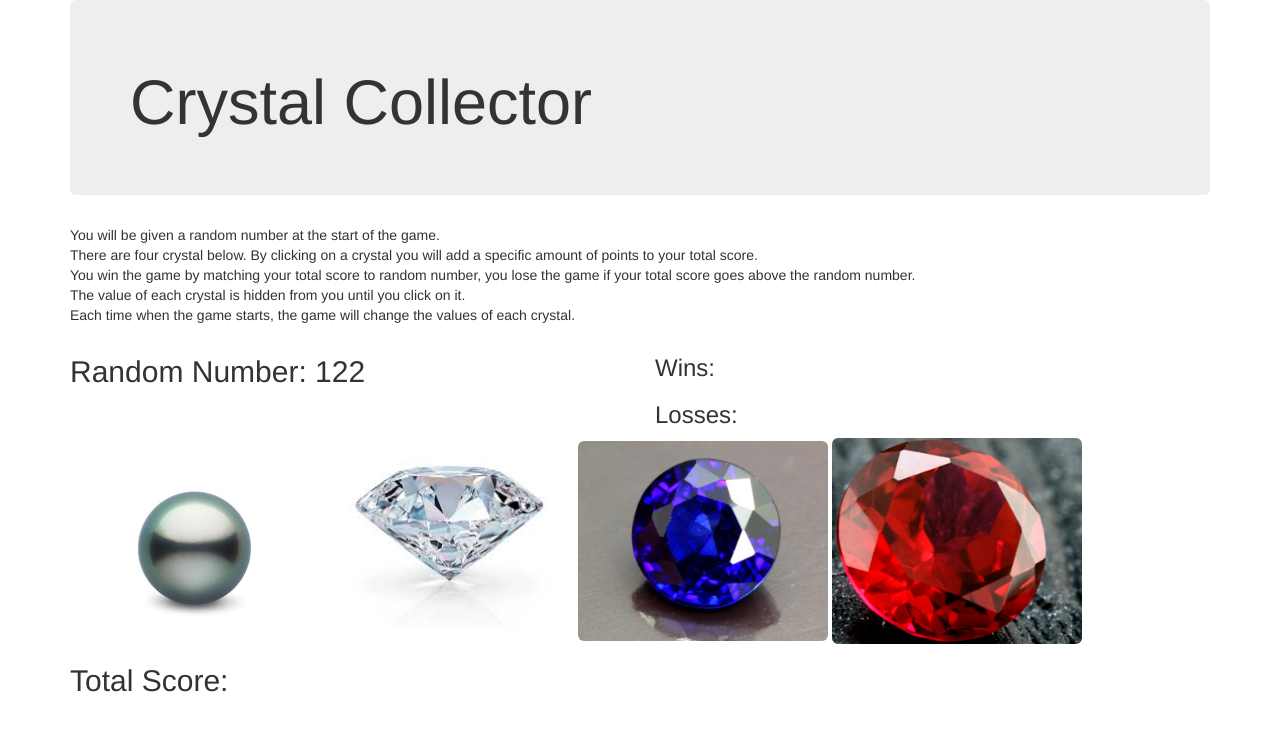
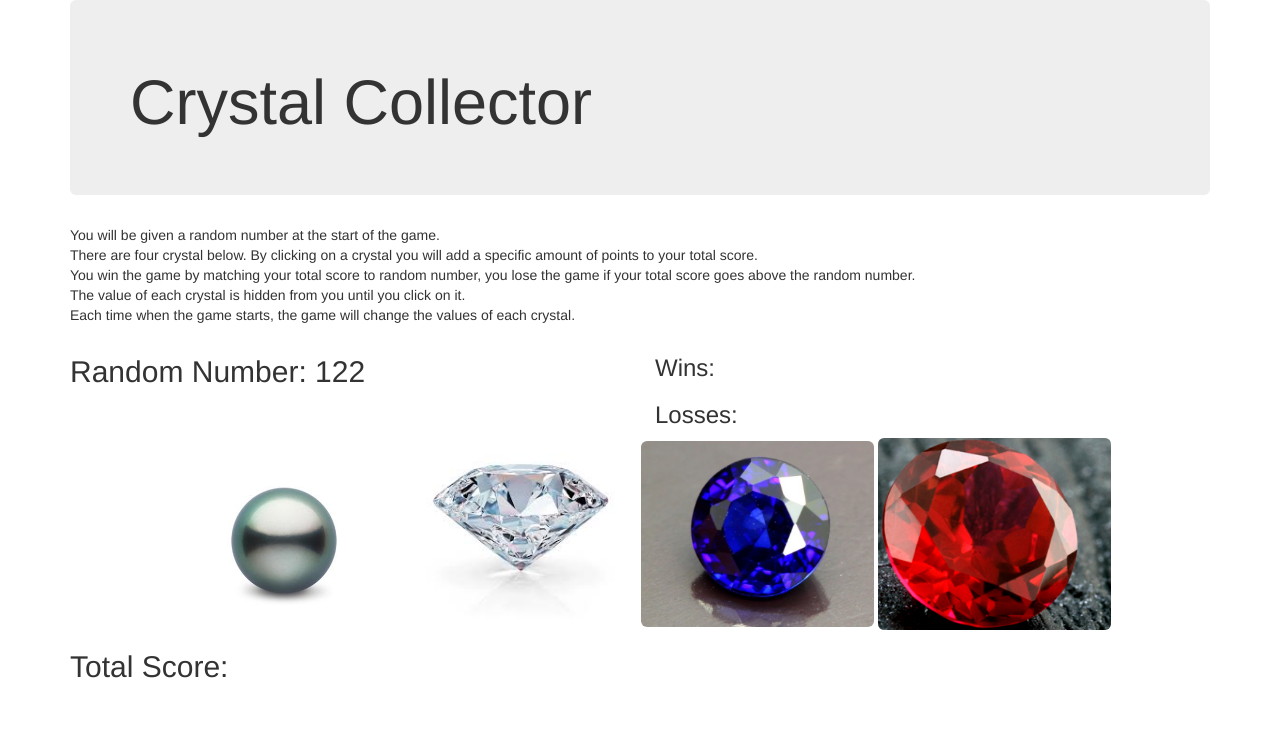
Before and after one commit to WillieDavonSmalls/week-4-game, a plain HTML site: page index.html in a window 1280 px wide. Drawn offline with nearby package versions, Linux system fonts and the light colour scheme.

Commit message:
align images

```diff
--- a/assets/css/styles.css
+++ b/assets/css/styles.css
@@ -1,3 +1,9 @@
 .img_size{
-    width: 250px;
+    display: inline-block;
+    margin-left: auto;
+    margin-right: auto;
+    width: 233px;
 }
+img{
+    align-items: center;
+}
--- a/index.html
+++ b/index.html
@@ -58,13 +58,15 @@
         </div>
         <!-- New Row 2:  Crystal Pictures  -->
         <div class="row">
+            <div class="col-md-1"></div>
             <!-- Cristal Pictures  -->
-            <div class="col-md-12">
-                    <img src="assets/images/pearl.jpg" class="img-rounded img_size" id="random_one" alt="pearl">
-                    <img src="assets/images/diamond.jpeg" class="img-rounded img_size" id="random_two" alt="diamond">
-                    <img src="assets/images/saphire.jpg" class="img-rounded img_size" id="random_three" alt="saphire">
-                    <img src="assets/images/ruby.jpg" class="img-rounded img_size" id="random_four" alt="ruby">
+            <div class="col-md-10">
+                <img src="assets/images/pearl.jpg" class="img-rounded img_size" id="random_one" alt="pearl">
+                <img src="assets/images/diamond.jpeg" class="img-rounded img_size" id="random_two" alt="diamond">
+                <img src="assets/images/saphire.jpg" class="img-rounded img_size" id="random_three" alt="saphire">
+                <img src="assets/images/ruby.jpg" class="img-rounded img_size" id="random_four" alt="ruby">
             </div>
+            <div class="col-md-1"></div>
         </div>
         <!-- New Row 3:  Total Score  -->
         <div class="row">
```
